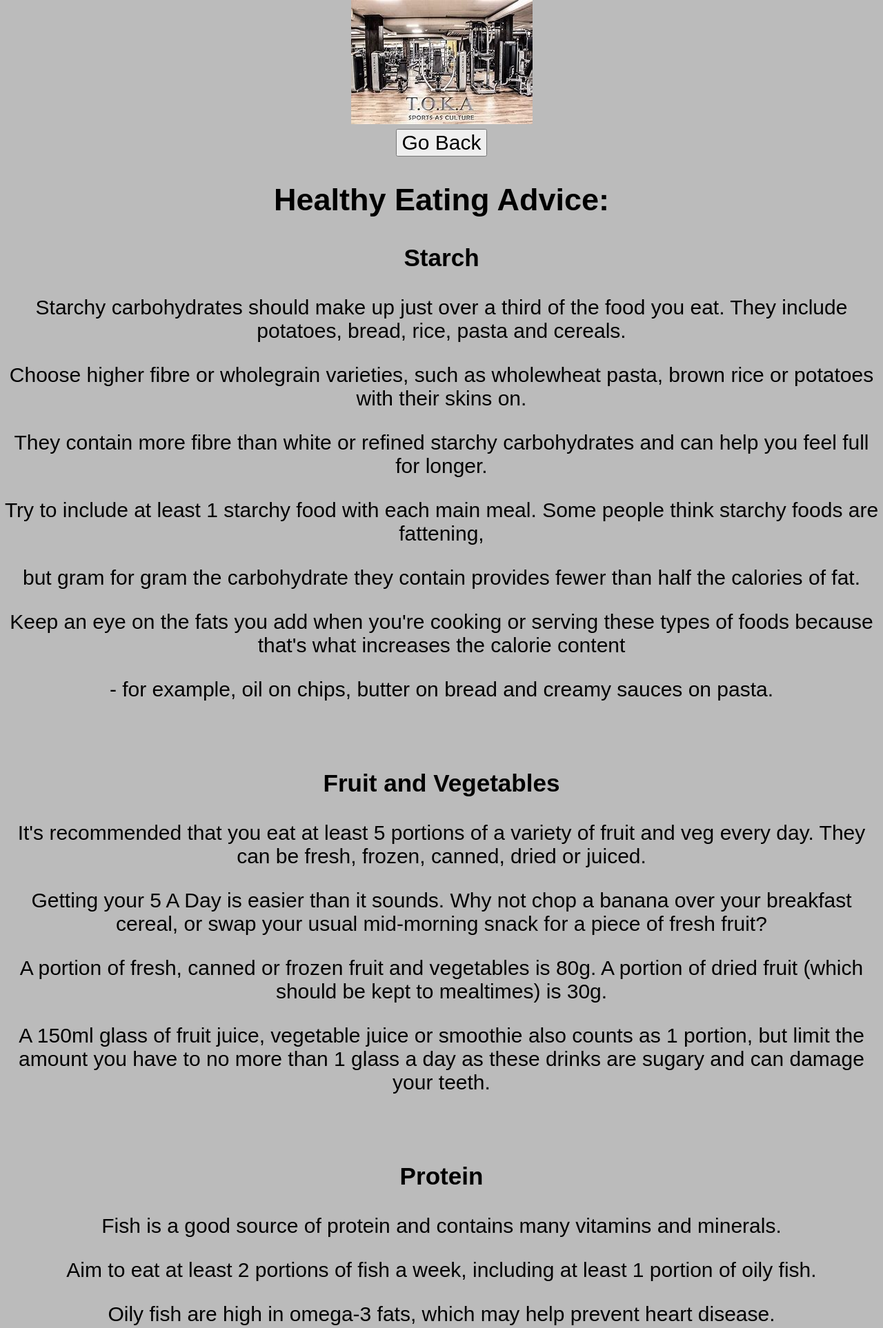
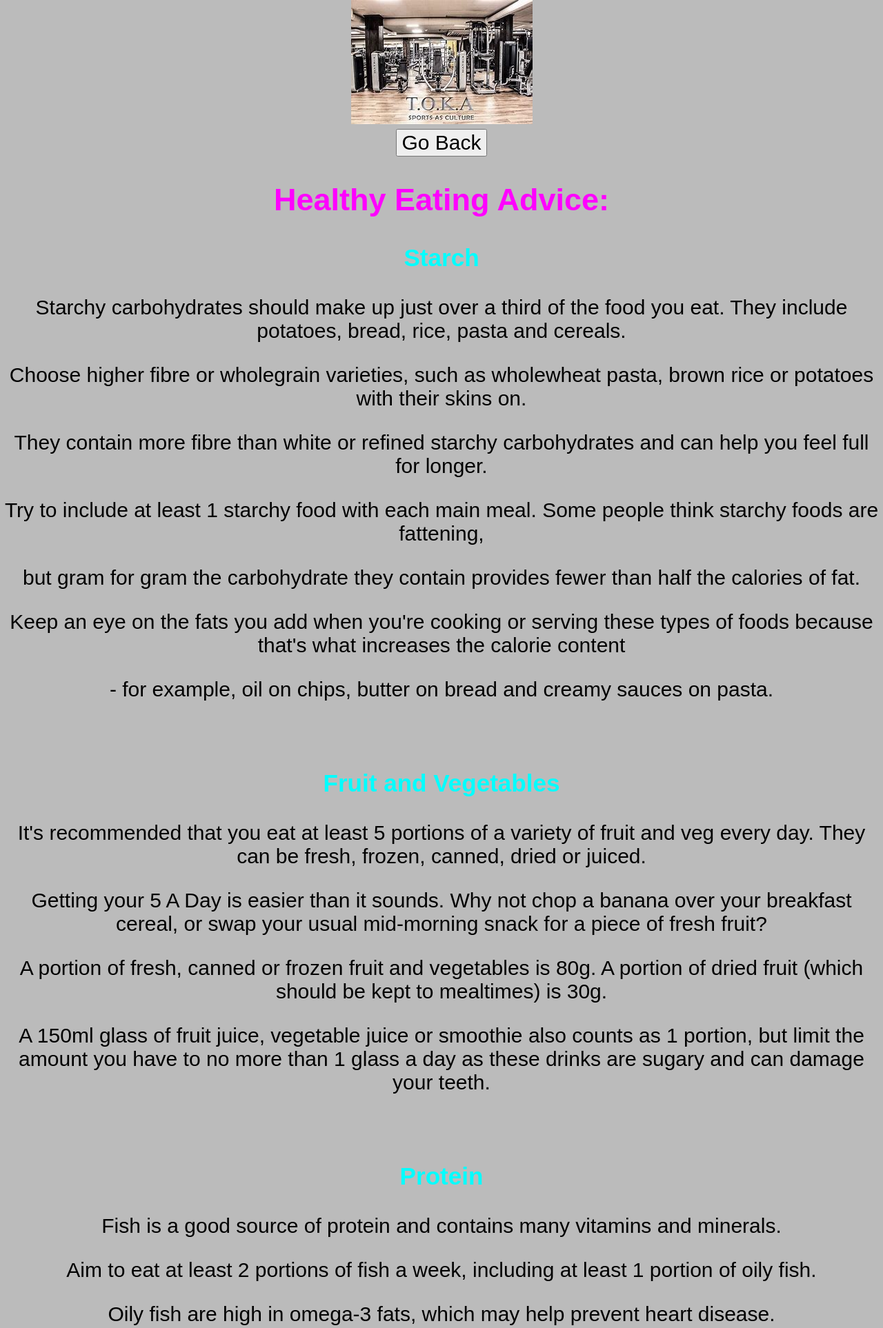
Before and after one commit to Andrei295/new_flask, a Flask app: page /maincontent in a window 1280 px wide. Shown: the top 1926 px of the page at 69% size. Run offline with Flask 3, Linux system fonts and the light colour scheme; some libraries are stand-ins or nearby versions.

Commit message:
added colour to main content page

```diff
--- a/static/styles.css
+++ b/static/styles.css
@@ -97,3 +97,11 @@ input {
     align-items: center;
     text-align: center;
 }
+
+.main-content h2 {
+    color:magenta
+}
+
+.main-content h3 {
+    color:aqua
+}
```
